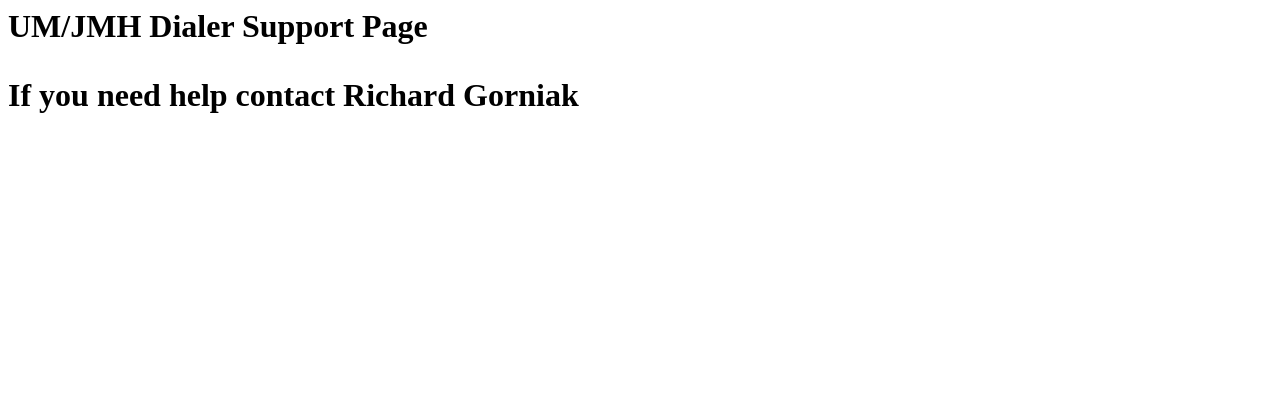
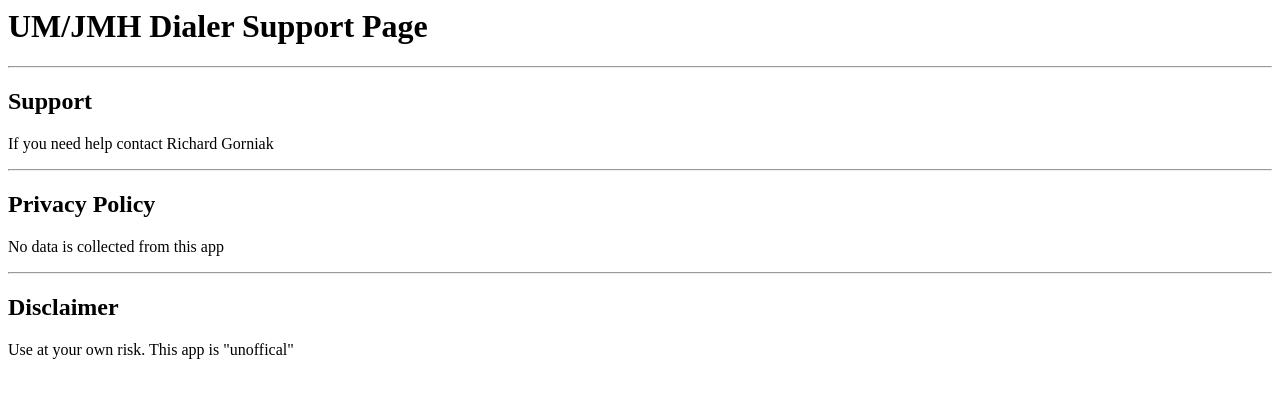
Before and after one commit to rgorniak/rgorniak.github.io, a plain HTML site: page docs/index.html in a window 1280 px wide. Drawn offline with Linux system fonts and the light colour scheme.

Commit message:
Update index.html

```diff
--- a/docs/index.html
+++ b/docs/index.html
@@ -1,2 +1,10 @@
-<h1> UM/JMH Dialer Support Page<h1>
-<p> If you need help contact Richard Gorniak<p>
+<h1> UM/JMH Dialer Support Page</h1>
+<hr>
+<h2>Support</h2>
+<p> If you need help contact Richard Gorniak</p>
+<hr>
+<h2>Privacy Policy</h2>
+<p>No data is collected from this app</p>
+<hr>
+<h2>Disclaimer</h2>
+<p>Use at your own risk. This app is "unoffical"</p>
```
